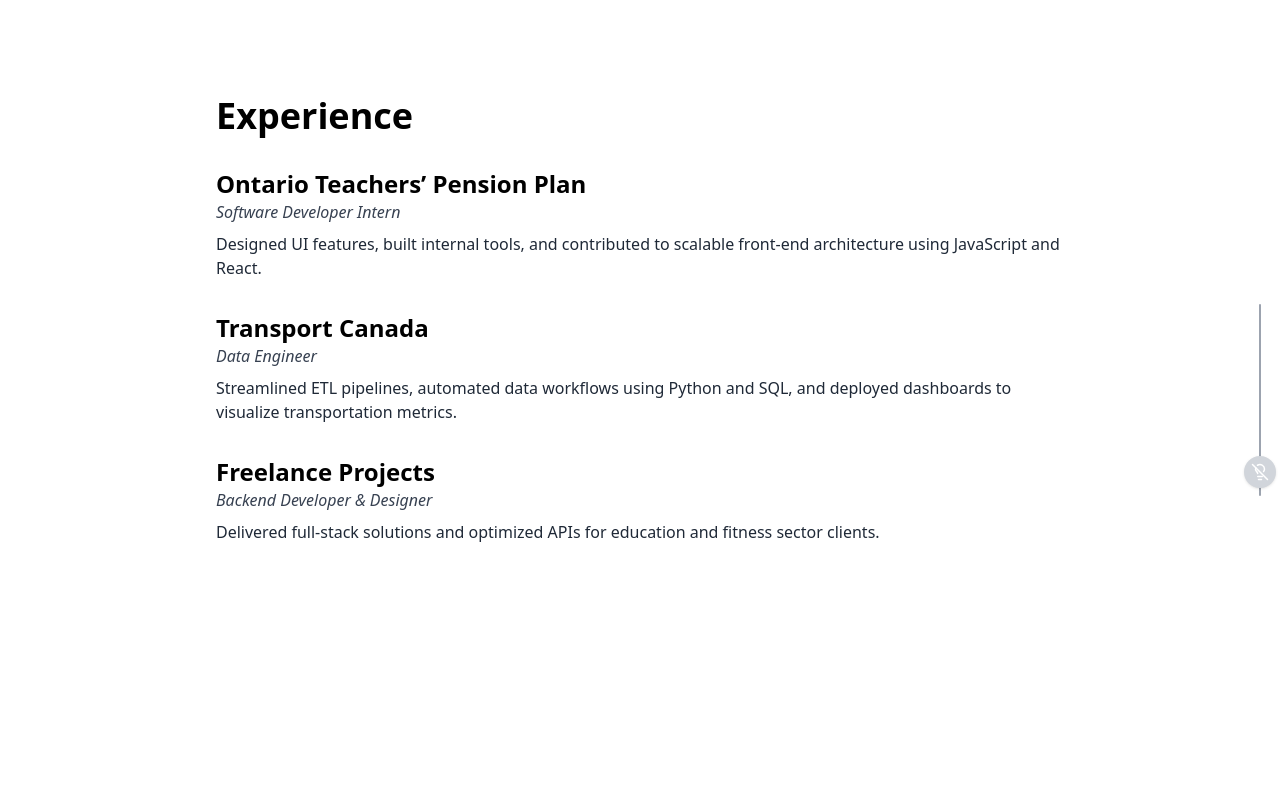
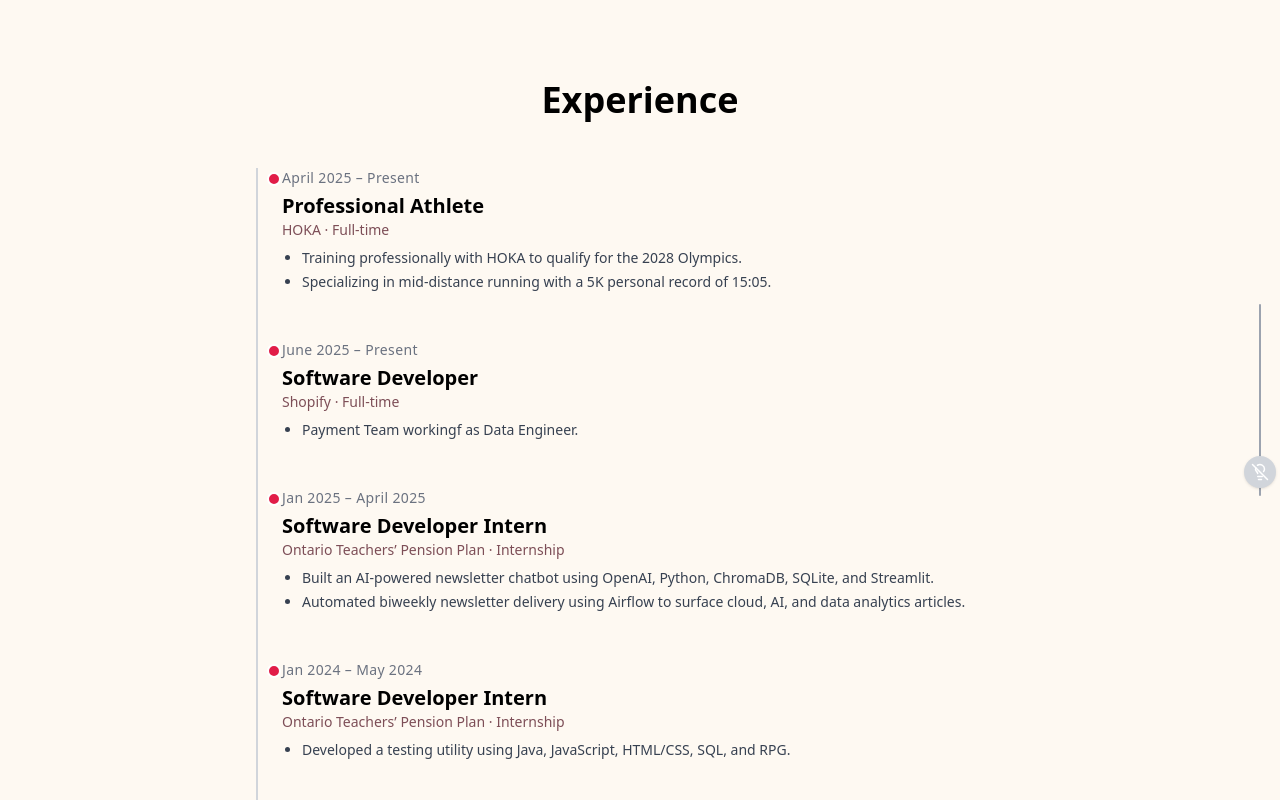
Before and after one commit to suha-neshat/portfolio, a React (Vite) app: page /experience in a window 1280 px wide. Shown: the top 800 px of the page. Built offline with nearby package versions, Linux system fonts and the light colour scheme.

Commit message:
Update Experience page layout and content

```diff
--- a/src/pages/experience.tsx
+++ b/src/pages/experience.tsx
@@ -1,31 +1,81 @@
 import React from "react";
+
+const experiences = [
+  {
+    title: "Professional Athlete",
+    company: "HOKA",
+    type: "Full-time",
+    date: "April 2025 – Present",
+    points: [
+      "Training professionally with HOKA to qualify for the 2028 Olympics.",
+      "Specializing in mid-distance running with a 5K personal record of 15:05."
+    ]
+  },
+  {
+    title: "Software Developer",
+    company: "Shopify",
+    type: "Full-time",
+    date: "June 2025 – Present",
+    points: [
+      "Payment Team workingf as Data Engineer."
+    ]
+  },
+  {
+    title: "Software Developer Intern",
+    company: "Ontario Teachers’ Pension Plan",
+    type: "Internship",
+    date: "Jan 2025 – April 2025",
+    points: [
+      "Built an AI-powered newsletter chatbot using OpenAI, Python, ChromaDB, SQLite, and Streamlit.",
+      "Automated biweekly newsletter delivery using Airflow to surface cloud, AI, and data analytics articles."
+    ]
+  },
+  {
+    title: "Software Developer Intern",
+    company: "Ontario Teachers’ Pension Plan",
+    type: "Internship",
+    date: "Jan 2024 – May 2024",
+    points: [
+      "Developed a testing utility using Java, JavaScript, HTML/CSS, SQL, and RPG."
+    ]
+  },
+  {
+    title: "Software Developer Intern",
+    company: "Nike",
+    type: "Internship",
+    date: "May 2022 – April 2023",
+    points: [
+      "Contributed to optimizing CI/CD pipelines to support faster and more reliable deployments.",
+      "Assisted in building tools to automate reporting of deployment quality metrics.",
+      "Collaborated with the Cloud Acceleration and Finance teams on features for Nike’s global tax platform."
+    ]
+  }
+];
 
 export default function Experience() {
   return (
-    <div className="bg-white dark:bg-gray-900 text-black dark:text-white px-6 py-24 max-w-4xl mx-auto font-sans">
-      <h1 className="text-4xl font-bold mb-8">Experience</h1>
-      <div className="space-y-8">
-        <div>
-          <h2 className="text-2xl font-semibold">Ontario Teachers’ Pension Plan</h2>
-          <p className="text-gray-700 dark:text-gray-300 italic">Software Developer Intern</p>
-          <p className="text-gray-800 dark:text-gray-200 mt-2">
-            Designed UI features, built internal tools, and contributed to scalable front-end architecture using JavaScript and React.
-          </p>
-        </div>
-        <div>
-          <h2 className="text-2xl font-semibold">Transport Canada</h2>
-          <p className="text-gray-700 dark:text-gray-300 italic">Data Engineer</p>
-          <p className="text-gray-800 dark:text-gray-200 mt-2">
-            Streamlined ETL pipelines, automated data workflows using Python and SQL, and deployed dashboards to visualize transportation metrics.
-          </p>
-        </div>
-        <div>
-          <h2 className="text-2xl font-semibold">Freelance Projects</h2>
-          <p className="text-gray-700 dark:text-gray-300 italic">Backend Developer & Designer</p>
-          <p className="text-gray-800 dark:text-gray-200 mt-2">
-            Delivered full-stack solutions and optimized APIs for education and fitness sector clients.
-          </p>
-        </div>
+    <div className="min-h-screen bg-[#fef9f2] dark:bg-[#1a1a1a] text-black dark:text-white px-6 py-20 font-sans">
+      <h1 className="text-3xl md:text-4xl font-bold mb-12 text-center">Experience</h1>
+
+      <div className="relative border-l-2 border-gray-300 dark:border-gray-600 pl-6 space-y-12 max-w-3xl mx-auto">
+        {experiences.map((exp, i) => (
+          <div key={i} className="relative">
+            {/* Timeline Dot */}
+            <div className="absolute left-[-15px] top-1 w-3.5 h-3.5 rounded-full bg-rose-600 border-2 border-white dark:border-black" />
+
+            {/* Entry */}
+            <p className="text-sm text-gray-500 dark:text-gray-400 capitalize tracking-wide">{exp.date}</p>
+            <h2 className="text-lg md:text-xl font-semibold mt-1">{exp.title}</h2>
+            <p className="text-sm text-[#7d4e57] dark:text-yellow-300 font-medium mb-2">
+              {exp.company} · {exp.type}
+            </p>
+            <ul className="list-disc pl-5 space-y-1 text-sm text-gray-700 dark:text-gray-300">
+              {exp.points.map((point, idx) => (
+                <li key={idx}>{point}</li>
+              ))}
+            </ul>
+          </div>
+        ))}
       </div>
     </div>
   );
--- a/src/pages/home.tsx
+++ b/src/pages/home.tsx
@@ -11,32 +11,26 @@
           Hi, I’m <span className="text-[#7d4e57] dark:text-yellow-300">Suha</span>.
         </h1>
         <p className="text-base sm:text-lg leading-relaxed text-gray-700 dark:text-gray-300">
-          I craft thoughtful digital experiences as a software developer, engineer, and runner in training for the 2028 Olympics.
-          My work lives at the intersection of performance, design, and problem-solving.
+            I'm a Computer Engineering Graduate from  <span className="text-[#7d4e57] dark:text-yellow-300">Toronto Metropolitan University.</span> I'm a curious and driven learner with a strong passion for software development, data engineering, and building systems that solve real-world problems. I enjoy the process of learning new technologies, experimenting with ideas, and turning complex data into meaningful insights.
         </p>
+        <p className="text-base sm:text-lg leading-relaxed text-gray-700 dark:text-gray-300 mt-4">
+  Outside of work I really enjoy playing guitar, collecting old film cameras, doing bikepacking trip and reading.
+</p>
         <div className="space-x-4">
-          <Link to="/projects" className="underline hover:text-[#7d4e57] dark:hover:text-yellow-300">See My Work</Link>
-          <Link to="/contact" className="underline hover:text-[#7d4e57] dark:hover:text-yellow-300">Contact</Link>
-        </div>
+  <Link to="/projects" className="underline hover:text-[#7d4e57] dark:hover:text-yellow-300">See My Work</Link>
+  <Link to="/experience" className="underline hover:text-[#7d4e57] dark:hover:text-yellow-300">Experience</Link>
+</div>
+
       </section>
 
-      {/* TLDR Section */}
-      <section className="max-w-3xl mx-auto mt-16 space-y-4 text-sm text-gray-600 dark:text-gray-400 px-2">
-        <h2 className="font-semibold uppercase tracking-wide text-xs text-[#7d4e57] dark:text-yellow-300">TL;DR</h2>
-        <ul className="list-disc pl-5 space-y-1">
-          <li>Currently building full-stack apps using React, TypeScript, and Python</li>
-          <li>Fascinated by the overlap of storytelling and software</li>
-          <li>Training for long-distance running (5K, 10K)</li>
-        </ul>
-      </section>
 
       {/* Social Section */}
       <section className="max-w-3xl mx-auto mt-12 px-2">
         <p className="text-xs text-gray-500 dark:text-gray-400 mb-2">Elsewhere:</p>
         <div className="flex flex-wrap gap-4 text-sm">
-          <a href="https://github.com" className="underline hover:text-[#7d4e57] dark:hover:text-yellow-300">GitHub</a>
+          <a href="https://github.com/suha-neshat" className="underline hover:text-[#7d4e57] dark:hover:text-yellow-300">GitHub</a>
           <a href="https://linkedin.com" className="underline hover:text-[#7d4e57] dark:hover:text-yellow-300">LinkedIn</a>
-          <a href="mailto:suha@example.com" className="underline hover:text-[#7d4e57] dark:hover:text-yellow-300">Email</a>
+          <a href="mailto:suhaneshat@gmail.com" className="underline hover:text-[#7d4e57] dark:hover:text-yellow-300">Email</a>
         </div>
       </section>
     </div>
--- a/src/pages/projects.tsx
+++ b/src/pages/projects.tsx
@@ -2,18 +2,18 @@
 
 const projects = [
   {
-    title: "Olympics Data Analysis with Azure",
-    description: "Built predictive models and dashboards for athlete performance analytics.",
+    title: "Paris Olympics Data Analysis Using Azure",
+    description: "Data Engineering project focusing on the analysis of Paris Olympic Data using Microsoft Azure, Azure Data Lake, ADF, Databricks, Power BI",
     link: "#"
   },
   {
-    title: "Invoice Tracker RAG App",
-    description: "Extracted and summarized invoice data using LangChain and OpenAI.",
+    title: "Mandelbrot & Julia Set Fractal Generator",
+    description: "Generates stunning mandelbrot and Julia set fratals with color schemes and produces high resolution 16k images and supports 5000 iterations per pixel. Tools used: C++",
     link: "#"
   },
   {
-    title: "Running Shoe Recommender",
-    description: "A web app using TypeScript that suggests shoes based on user input.",
+    title: "Spotify Mood Playlist",
+    description: "C# web app that lets user login with Spotify, select a mood and recieve a playlist. Tools used are : C#/ ASP.Net Core, Tailwind, SpotifyAPI-NET, SQL.",
     link: "#"
   }
 ];
```
